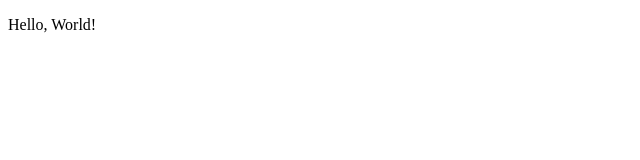
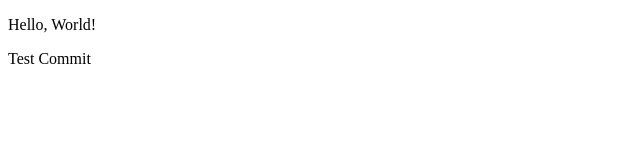
Before and after one commit to kidskoding/login-portal, an Angular app in the folder client/: page / in a window 1280 px wide. Shown: the top 160 px of the page, without its empty margins (0-640 px from the left). Built offline with nearby package versions, Linux system fonts and the light colour scheme.

Commit message:
test commit

```diff
--- a/client/src/app/app.component.html
+++ b/client/src/app/app.component.html
@@ -1,6 +1,7 @@
 <main class="main">
   <div class="content">
     <p>Hello, World!</p>
+    <p>Test Commit</p>
   </div>
 </main>
 
```
